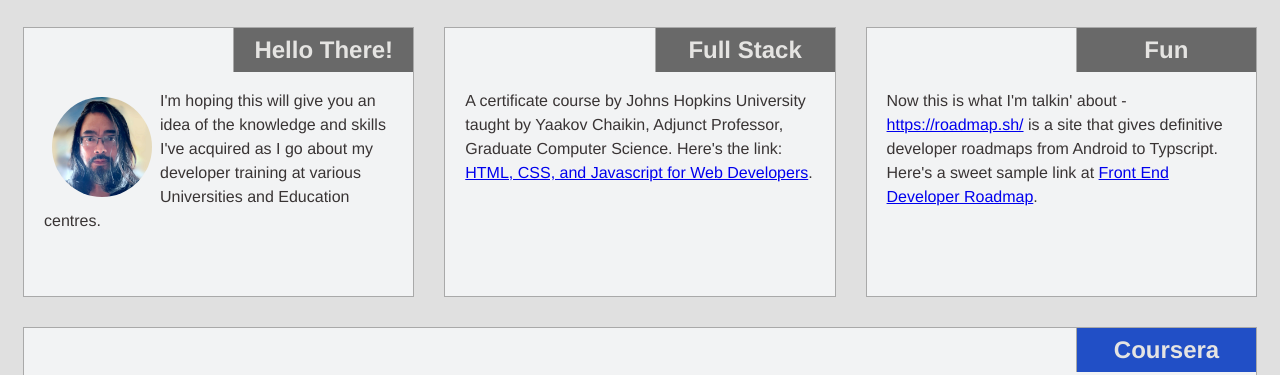
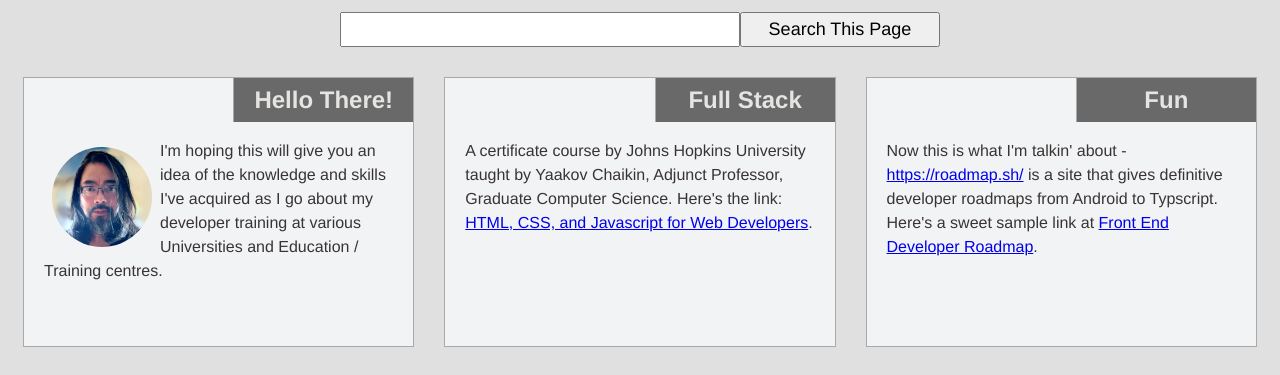
Before and after one commit to JamesTadeo/JamesTadeo.github.io, a plain HTML site: page coursera/index.html in a window 1280 px wide. Shown: the part 85-460 px from the top of the page. Drawn offline with Linux system fonts and the light colour scheme.

Commit message:
Added search page and js file link

```diff
--- a/coursera/css/style.css
+++ b/coursera/css/style.css
@@ -20,6 +20,27 @@ h2 {
     margin: 0px;
 }
 
+input {
+    font-size: 18px;
+    height: 35px;
+    margin-bottom: 15px;
+}
+
+input#SearchTxt {
+    padding: 10px;
+    width: 400px
+}
+
+input#SearchBtn {
+    width: 200px
+}
+
+.searchBox {
+    margin-left: auto;
+    margin-right: auto;
+    text-align: center;
+}
+
 .circleAvatar {
     border-radius: 50%;
     float: left;
@@ -30,7 +51,6 @@ h2 {
 .menubox {
     background-color: #f2f3f4;
     border: 1px solid #a9a9a9;
-    /* height: 200px; */
     margin-left: auto;
     margin-right: auto;
     width: 100%;
--- a/coursera/index.html
+++ b/coursera/index.html
@@ -5,10 +5,15 @@
     <meta name="viewport" content="width=device-width, initial-scale=1">
     <title>Coursera Online Courses Main</title>
     <link rel="stylesheet" href="css/style.css">
+    <script rel="script" src="js/util.js"></script>
 </head>
     <body>
 
         <h1>James Tadeo's Dev Journal</h1>
+
+        <div class="searchBox">
+            <input type="text" id="SearchTxt" /><input type="button" id="SearchBtn" value="Search This Page" onclick="doSearch(document.getElementById('SearchTxt').value)" />
+        </div>
 
         <div class="row">
 
@@ -17,7 +22,7 @@
                     <h2 class="menuboxTitle tech">Hello There!</h2>
                     <p class="menuboxInfo">
                         <img class="circleAvatar" src="images/JamesPortrait_squared_1mb.jpg" alt="James Tadeo Programmer Profile" width="100px">
-                       I'm hoping this will give you an idea of the knowledge and skills I've acquired as I go about my developer training at various Universities and Education centres.
+                       I'm hoping this will give you an idea of the knowledge and skills I've acquired as I go about my developer training at various Universities and Education / Training centres.
                     </p>
                 </div>
             </div>
@@ -79,6 +84,5 @@
                 </div>
             </div>
         </div>
-
     </body>
 </html>
--- /dev/null
+++ b/coursera/js/util.js
@@ -0,0 +1,5 @@
+function doSearch(text) {
+    if (window.find(text)) {
+        console.log(window.find(text));
+    }
+}
```
